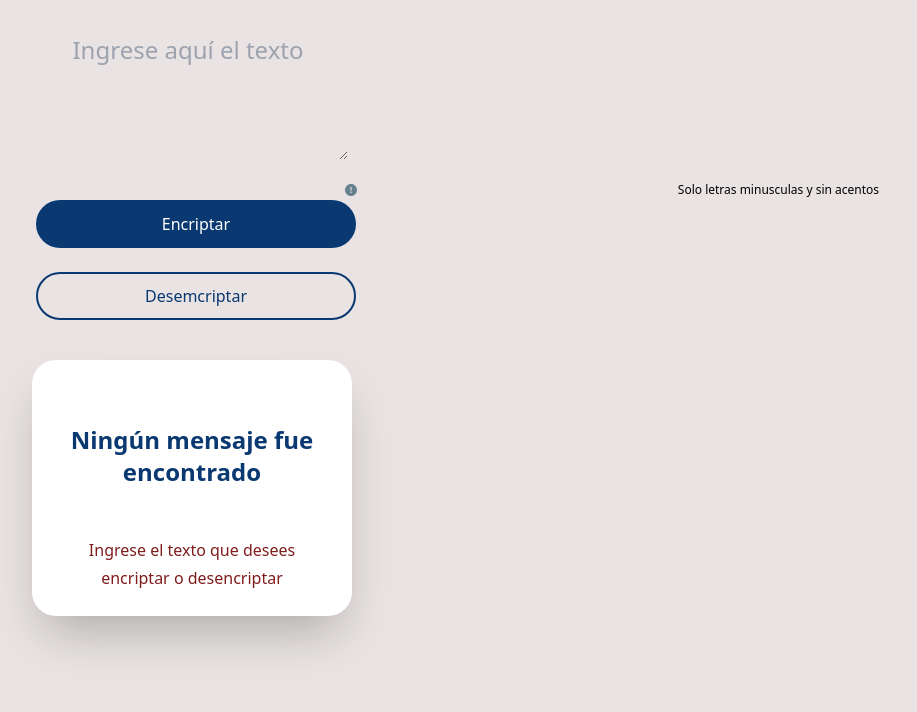
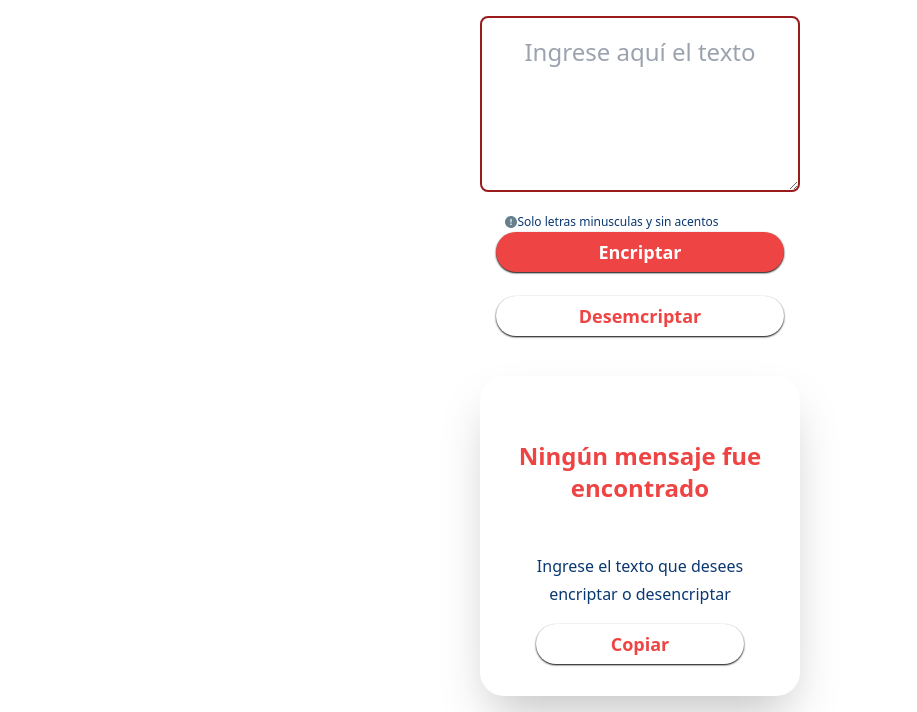
Before and after one commit to barajash70/encriptador, a website built with webpack: page src/index.html in a window 1280 px wide. Shown: the part 88-800 px from the top of the page, without its empty margins (0-917 px from the left). Built offline with nearby package versions, Linux system fonts and the light colour scheme.

Commit message:
Finalizado movil

```diff
--- a/src/css/style.css
+++ b/src/css/style.css
@@ -7,7 +7,7 @@
 html,
 body {
 
-  background-color: rgb(233, 227, 227);
+  background-color: white;
 
 
 }
--- a/src/index.html
+++ b/src/index.html
@@ -14,33 +14,24 @@
       <img class="h-8 w-10 ml-8 mt-10 " src="./assets/logo-alura.svg" alt="logo alura">
     </header>
 
-    <main>
+    <main class="flex flex-col items-center">
 
-      <section class="flex mx-7 w-80 h-44">
-        <textarea class="input-texto text-blue text-center font-normal text-2xl leading-3  mt-8 pt-7 bg-transparent " cols="40" rows="6" placeholder="Ingrese aquí el texto"></textarea>
+
+      <textarea class="input-texto w-80 h-44 border-2 rounded-lg border-red-800 text-blue text-center font-normal text-2xl leading-3  mt-8 pt-7 bg-transparent " cols="40" rows="6" placeholder="Ingrese aquí el texto"></textarea>
+
+      <section class="flex flex-wrap justify-evenly mt-6">
+        <img class="w-3 h-3 ml-6" src="./assets/Vector.svg" alt="vector">
+        <p class="text-blue font-normal text-xs leading-3 mr-20">Solo letras minusculas y sin acentos</p>
       </section>
 
-      <section class="flex flex-wrap justify-evenly mt-6">
+      <button id="buttonPlay" class="bg-red-500 shadow-sm shadow-black text-white font-bold text-lg leading-2 w-72 h-10 mx-16 mt-1 rounded-3xl" onclick="btnEncriptar()">Encriptar</button>
 
-        <img class="w-3 h-3 ml-6 " src="./assets/Vector.svg" alt="vector">
-        <p class="font-normal text-xs leading-3 mr-20">Solo letras minusculas y sin acentos</p>
+      <button id="buttonStop" class="bg-transparent shadow-sm shadow-black text-red-500 font-bold text-lg leading-2 w-72 h-10 mx-16 mt-6 rounded-3xl" onclick="btnDesencriptar()">Desemcriptar</button>
 
-      </section>
-
-      <div class="bg-blue text-white font-normal text-base leading-4 flex flex-row justify-center w-80 h-12 mx-9 mt-1 rounded-3xl">
-        <button id="buttonPlay" onclick="btnEncriptar()">Encriptar</button>
-      </div>
-      <div class="bg-transparent border-blue border-2 text-blue font-normal text-base leading-4 flex flex-row justify-center w-80 h-12 mx-9 mt-6 rounded-3xl">
-        <button id="buttonStop" onclick="btnDesencriptar()">Desemcriptar</button>
-      </div>
-
-      <section class=" bg-white w-80 h-64 mt-10 mb-3 mx-8 rounded-3xl shadow-2xl">
-
-        <p class="pt-16 text-center font-bold text-2xl text-blue">Ningún mensaje fue encontrado</p>
-
-
-        <p class="pt-12 text-center font-normal text-base leading-7 text-red-900">Ingrese el texto que desees <br> encriptar o desencriptar</p>
-
+      <section class="flex flex-col items-center bg-white w-80 h-80 mt-10 mb-3 mx-8 rounded-3xl shadow-2xl">
+        <p class="pt-16 text-center font-bold text-2xl text-red-500">Ningún mensaje fue encontrado</p>
+        <p class="pt-12 text-center font-normal text-base leading-7 text-blue">Ingrese el texto que desees <br> encriptar o desencriptar</p>
+        <button id="buttonCopy" class="bg-transparent shadow-sm shadow-black text-red-500 font-bold text-lg leading-2 w-52 h-10 mt-4 rounded-3xl " onclick="btnCopiar()">Copiar</button>
       </section>
 
 
@@ -56,17 +47,6 @@
 
 
 
-      <!-- <section class="flex flex-col">
-        <textarea class="mensaje bg-red-300" cols="18" rows="8"></textarea>
-        <button class="copiar bg-amber-300 " onclick="btnCopiar()">Copiar</button>
-      </section> -->
-
-
-
-        <!-- <h1 class="text-2xl h-48 ml-48 font-bold  text-blue">Ingresa aquí el texto que deseas encriptar</h1> -->
-
-
-        <!-- <h2 class="text-2xl h-96 ml-48 flex justify-between font-bold text-blue">Solo letras minusculas y sin acentos</h2> -->
 
     </main>
 
```
